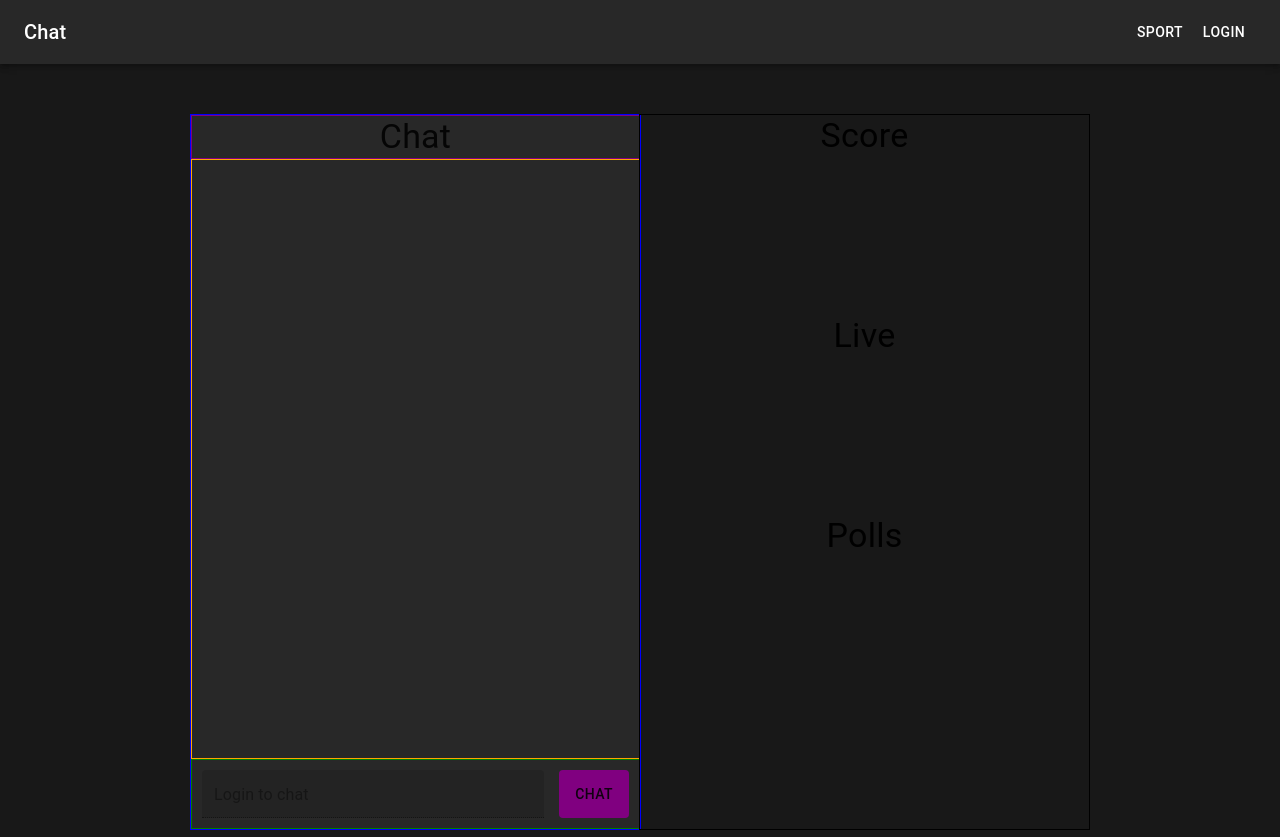
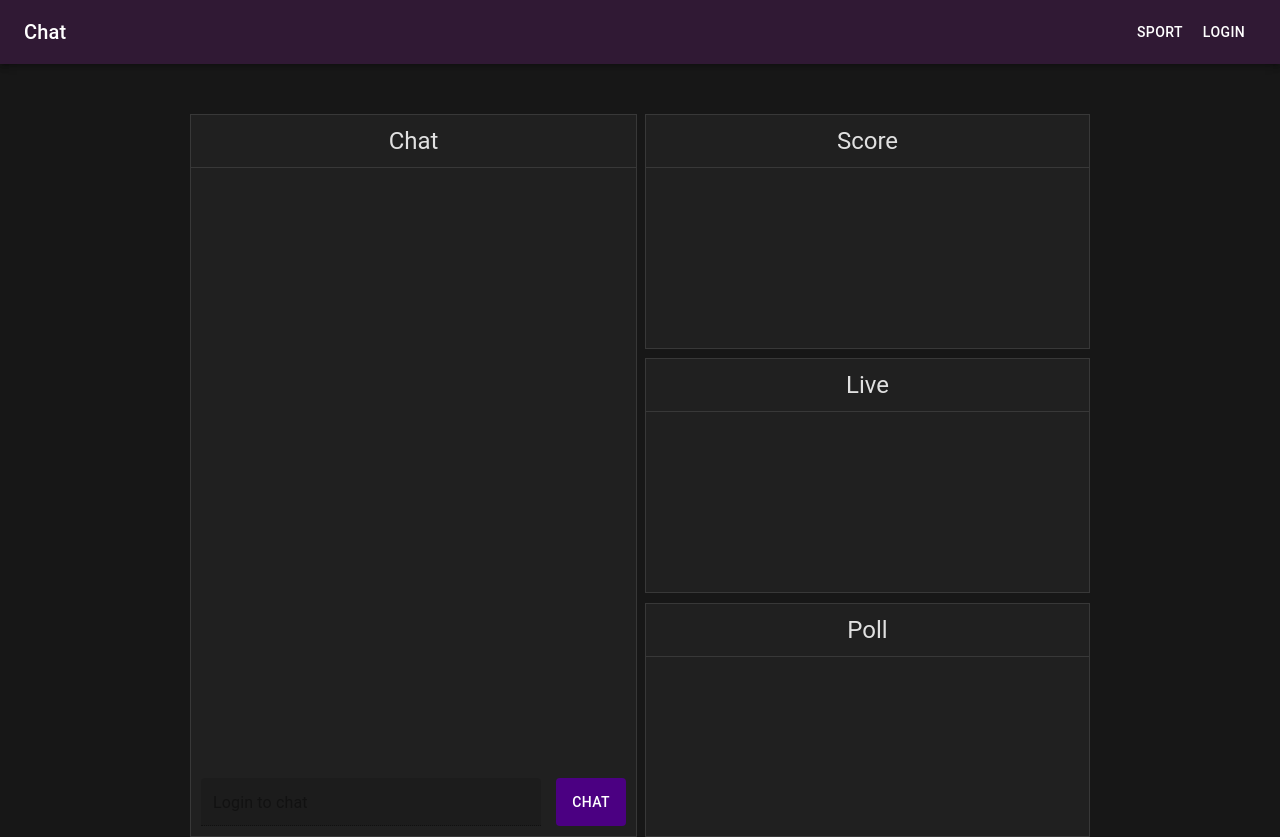
Before and after one commit to jyotirsai/chat-app, a React (Create React App) app in the folder client/: page / in a window 1280 px wide. Built offline with nearby package versions, Linux system fonts and the light colour scheme.

Commit message:
added styles

```diff
--- a/client/src/components/Header/Header.js
+++ b/client/src/components/Header/Header.js
@@ -15,7 +15,7 @@ const useStyles = makeStyles({
     marginRight: "auto",
   },
   toolbar: {
-    backgroundColor: "#282828",
+    backgroundColor: "#301934",
   },
 });
 
--- a/client/src/components/Main/Channel/Channel.css
+++ b/client/src/components/Main/Channel/Channel.css
@@ -10,12 +10,16 @@
 .chat-box {
   width: 50%;
   margin-left: 50px;
+  margin-right: 10px;
 }
 
 .side-box {
   width: 50%;
-  border: 1px solid black;
   margin-right: 50px;
+  height: 723px;
+  display: flex;
+  flex-direction: column;
+  justify-content: space-between;
 }
 
 @media all and (max-width: 700px) {
--- a/client/src/components/Main/Channel/Chat/Chat.js
+++ b/client/src/components/Main/Channel/Chat/Chat.js
@@ -64,7 +64,7 @@ const Chat = (props) => {
     <Paper className={classes.container} square variant="outlined">
       <Grid container justify="space-between" direction="column">
         <Grid item className={classes.titleBox}>
-          <Typography variant="h4" align="center">
+          <Typography variant="h5" align="center">
             Chat
           </Typography>
         </Grid>
@@ -91,6 +91,8 @@ const Chat = (props) => {
           <form onSubmit={submitClick} className="form-style">
             <TextField
               className={classes.textfield}
+              InputLabelProps={{ className: classes.input }}
+              inputProps={{ className: classes.input }}
               disabled={!props.username}
               value={messageItem.message}
               onChange={textChange}
--- a/client/src/components/Main/Channel/Chat/styles.js
+++ b/client/src/components/Main/Channel/Chat/styles.js
@@ -2,15 +2,16 @@ import { makeStyles } from "@material-ui/styles";
 
 const useStyles = makeStyles({
   container: {
-    border: "1px solid blue",
     width: "100%",
     maxWidth: "1000px",
     margin: "0 auto",
-    backgroundColor: "#282828",
+    backgroundColor: "#202020",
+    border: "1px solid #383838",
   },
   titleBox: {
-    //borderBottom: "1px solid #D0D0D0",
-    border: "1px solid purple",
+    borderBottom: "1px solid #383838",
+    color: "#E0E0E0",
+    padding: 10,
   },
   messageBox: {
     wordBreak: "break-all",
@@ -18,22 +19,28 @@ const useStyles = makeStyles({
     "&:hover": {
       overflowY: "scroll",
     },
-    // borderBottom: "1px solid #D0D0D0",
-    border: "1px solid orange",
+
     height: "600px",
   },
   form: {
-    border: "1px solid green",
     width: "100%",
   },
   chatListItem: {
     overflowWrap: "break-word",
+    color: "#E0E0E0",
   },
   textfield: {
     width: "80%",
+    "& label.Mui-focused": {
+      color: "#585858",
+    },
+  },
+  input: {
+    color: "#E0E0E0",
   },
   button: {
-    backgroundColor: "purple",
+    backgroundColor: "#4B0082",
+    color: "white",
   },
 });
 
--- a/client/src/components/Main/Channel/Live/Live.css
+++ /dev/null
@@ -1,3 +0,0 @@
-.live-styles {
-  height: 25vh;
-}
--- a/client/src/components/Main/Channel/Live/Live.js
+++ b/client/src/components/Main/Channel/Live/Live.js
@@ -1,15 +1,41 @@
-import React from 'react'
-import './Live.css'
-import {Typography, Grid} from '@material-ui/core'
+import React from "react";
+import { Typography, Grid, Paper } from "@material-ui/core";
+import { makeStyles } from "@material-ui/styles";
+
+const useStyles = makeStyles({
+  headerText: {
+    color: "#E0E0E0",
+  },
+  container: {
+    height: "232.5px",
+    backgroundColor: "#202020",
+    border: "1px solid #383838",
+  },
+  titleBox: {
+    borderBottom: "1px solid #383838",
+    padding: 10,
+  },
+});
 
 const Live = () => {
-    return (
-        <div className="live-styles">
-            <Grid container justify="center">
-                <Typography variant="h4">Live</Typography>
-            </Grid>
-        </div>
-    )
-}
+  const classes = useStyles();
+  return (
+    <div className="score-styles">
+      <Paper className={classes.container} square variant="outlined">
+        <Grid container direction="column">
+          <Grid item className={classes.titleBox}>
+            <Typography
+              className={classes.headerText}
+              variant="h5"
+              align="center"
+            >
+              Live
+            </Typography>
+          </Grid>
+        </Grid>
+      </Paper>
+    </div>
+  );
+};
 
-export default Live
+export default Live;
--- a/client/src/components/Main/Channel/Poll/Poll.css
+++ /dev/null
@@ -1,3 +0,0 @@
-.poll-styles {
-  height: 25vh;
-}
--- a/client/src/components/Main/Channel/Poll/Poll.js
+++ b/client/src/components/Main/Channel/Poll/Poll.js
@@ -1,15 +1,41 @@
-import React from 'react'
-import './Poll.css'
-import {Typography, Grid} from '@material-ui/core'
+import React from "react";
+import { Typography, Grid, Paper } from "@material-ui/core";
+import { makeStyles } from "@material-ui/styles";
 
-const Poll = () => {
-    return (
-        <div className="poll-styles">
-            <Grid container justify="center">
-                <Typography variant="h4">Polls</Typography>
-            </Grid>
-        </div>
-    )
-}
+const useStyles = makeStyles({
+  headerText: {
+    color: "#E0E0E0",
+  },
+  container: {
+    height: "232.5px",
+    backgroundColor: "#202020",
+    border: "1px solid #383838",
+  },
+  titleBox: {
+    borderBottom: "1px solid #383838",
+    padding: 10,
+  },
+});
 
-export default Poll
+const Live = () => {
+  const classes = useStyles();
+  return (
+    <div className="score-styles">
+      <Paper className={classes.container} square variant="outlined">
+        <Grid container direction="column">
+          <Grid item className={classes.titleBox}>
+            <Typography
+              className={classes.headerText}
+              variant="h5"
+              align="center"
+            >
+              Poll
+            </Typography>
+          </Grid>
+        </Grid>
+      </Paper>
+    </div>
+  );
+};
+
+export default Live;
--- a/client/src/components/Main/Channel/Score/Score.css
+++ /dev/null
@@ -1,3 +0,0 @@
-.score-styles {
-  height: 25vh;
-}
--- a/client/src/components/Main/Channel/Score/Score.js
+++ b/client/src/components/Main/Channel/Score/Score.js
@@ -1,15 +1,41 @@
-import React from 'react'
-import './Score.css'
-import {Typography, Grid} from '@material-ui/core'
+import React from "react";
+import { Typography, Grid, Paper } from "@material-ui/core";
+import { makeStyles } from "@material-ui/styles";
+
+const useStyles = makeStyles({
+  headerText: {
+    color: "#E0E0E0",
+  },
+  container: {
+    height: "232.5px",
+    backgroundColor: "#202020",
+    border: "1px solid #383838",
+  },
+  titleBox: {
+    borderBottom: "1px solid #383838",
+    padding: 10,
+  },
+});
 
 const Score = () => {
-    return (
-        <div className="score-styles">
-            <Grid container justify="center">
-                <Typography variant="h4">Score</Typography>
-            </Grid>
-        </div>
-    )
-}
+  const classes = useStyles();
+  return (
+    <div className="score-styles">
+      <Paper className={classes.container} square variant="outlined">
+        <Grid container direction="column">
+          <Grid item className={classes.titleBox}>
+            <Typography
+              className={classes.headerText}
+              variant="h5"
+              align="center"
+            >
+              Score
+            </Typography>
+          </Grid>
+        </Grid>
+      </Paper>
+    </div>
+  );
+};
 
-export default Score
+export default Score;
--- a/client/src/components/Main/LogIn/LogIn.js
+++ b/client/src/components/Main/LogIn/LogIn.js
@@ -18,12 +18,16 @@ const useStyles = makeStyles({
     width: "100%",
     margin: "80px auto",
     padding: 25,
+    backgroundColor: "#202020",
+    border: "1px solid #383838",
   },
   box: {
     width: "100%",
-
     textAlign: "center",
     paddingTop: "50px",
+  },
+  headerText: {
+    color: "#E0E0E0",
   },
 });
 
@@ -43,14 +47,22 @@ const LogIn = (props) => {
 
   return (
     <Box className={classes.box} component="div">
-      <Typography variant="h1">Welcome to Chat App!</Typography>
-      <Typography variant="subtitle1">Sign up below to chat!</Typography>
+      <Typography className={classes.headerText} variant="h1">
+        Welcome to Chat App!
+      </Typography>
+      <Typography className={classes.headerText} variant="subtitle1">
+        Sign up below to chat!
+      </Typography>
       <Paper className={classes.root}>
-        <Typography variant="h4">Sign Up</Typography>
+        <Typography className={classes.headerText} variant="h4">
+          Sign Up
+        </Typography>
         <form onSubmit={submitRegistration}>
           <FormControl required fullWidth>
             <TextField
               onChange={(event) => props.setUsername(event.target.value)}
+              InputLabelProps={{ className: classes.headerText }}
+              inputProps={{ className: classes.headerText }}
               placeholder="Username"
             />
           </FormControl>
@@ -58,6 +70,8 @@ const LogIn = (props) => {
             <TextField
               value={email}
               onChange={(event) => setEmail(event.target.value)}
+              InputLabelProps={{ className: classes.headerText }}
+              inputProps={{ className: classes.headerText }}
               placeholder="Email"
               type="email"
             />
@@ -66,6 +80,8 @@ const LogIn = (props) => {
             <TextField
               value={password}
               onChange={(event) => setPassword(event.target.value)}
+              InputLabelProps={{ className: classes.headerText }}
+              inputProps={{ className: classes.headerText }}
               placeholder="Password"
             />
           </FormControl>
@@ -73,11 +89,15 @@ const LogIn = (props) => {
             <TextField
               value={confirmPassword}
               onChange={(event) => setConfirmPassword(event.target.value)}
+              InputLabelProps={{ className: classes.headerText }}
+              inputProps={{ className: classes.headerText }}
               placeholder="Confirm Password"
             />
           </FormControl>
 
-          <Button type="submit">JOIN</Button>
+          <Button className={classes.headerText} type="submit">
+            JOIN
+          </Button>
         </form>
       </Paper>
     </Box>
--- a/client/src/index.css
+++ b/client/src/index.css
@@ -8,7 +8,21 @@ body {
   -moz-osx-font-smoothing: grayscale;
   text-decoration: none;
   height: 100%;
-  background-color: #181818;
+  background-color: #171717;
+}
+
+::-webkit-scrollbar-track {
+  background: #282828;
+}
+
+::-webkit-scrollbar {
+  background: #f0f0f0;
+  border: 1px solid grey;
+}
+
+::-webkit-scrollbar-thumb {
+  background: #181818;
+  border-radius: 20px;
 }
 
 code {
```
